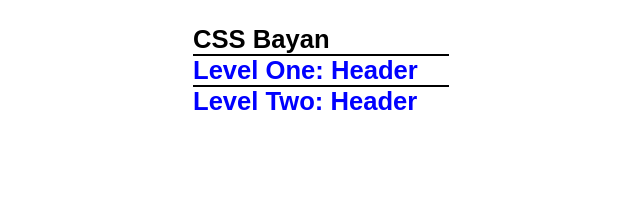
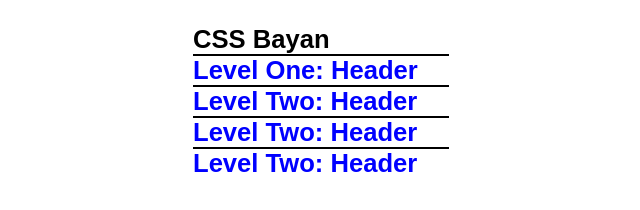
Before and after one commit to magmador/cssBayan, a plain HTML site: page index.html in a window 1280 px wide. Shown: the whole page, without its empty margins (319-959 px from the left). Drawn offline with Linux system fonts and the light colour scheme.

Commit message:
feat: add new headers to accordion list (Sat Mar 11 14:39:16 2023)

```diff
--- a/index.html
+++ b/index.html
@@ -21,6 +21,14 @@
             <summary class="my_list">Level Two: Header</summary>
             <img src="images/cat_2.jpg" alt="cat_2">
         </details>
+        <details>
+            <summary class="my_list">Level Two: Header</summary>
+            <img src="images/cat_3.jpeg" alt="cat_3">
+        </details>
+        <details>
+            <summary class="my_list">Level Two: Header</summary>
+            <img src="images/cat_4.jpg" alt="cat_4">
+        </details>
     </div>
 </body>
 
```
